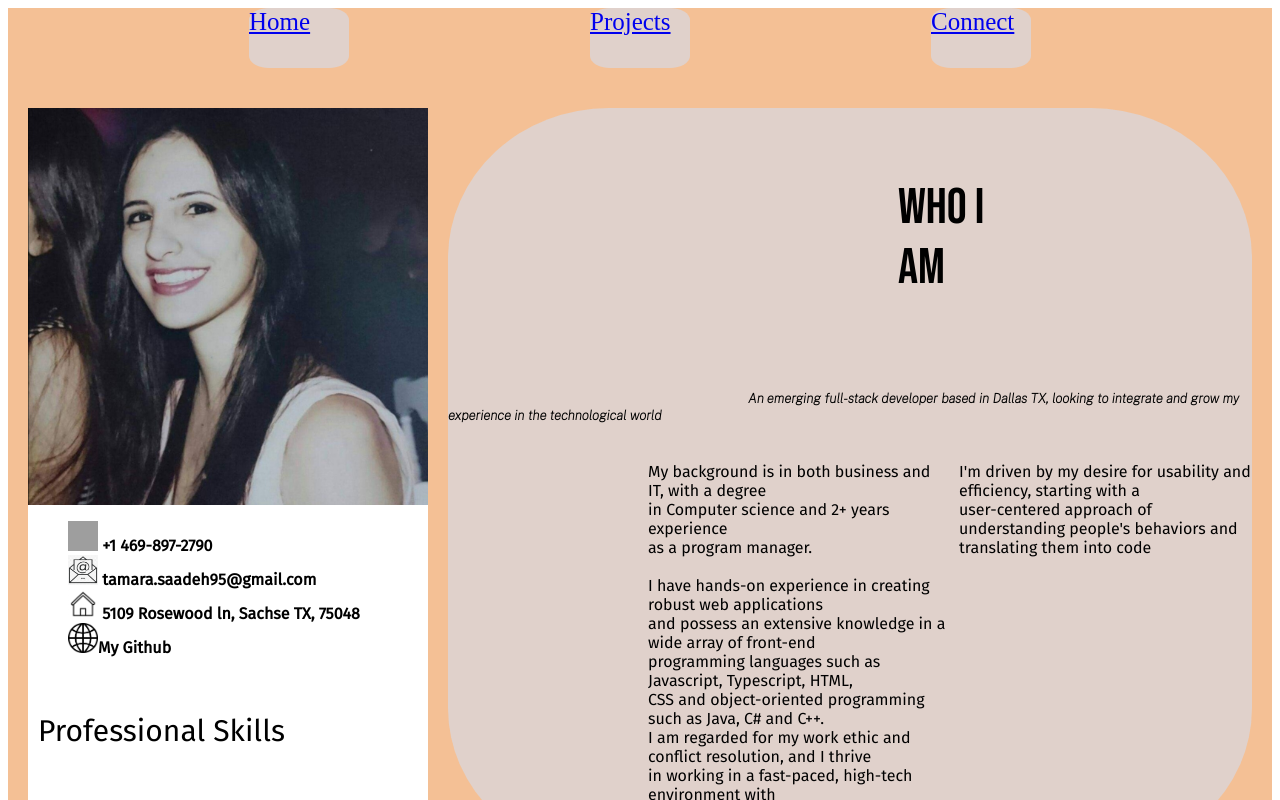
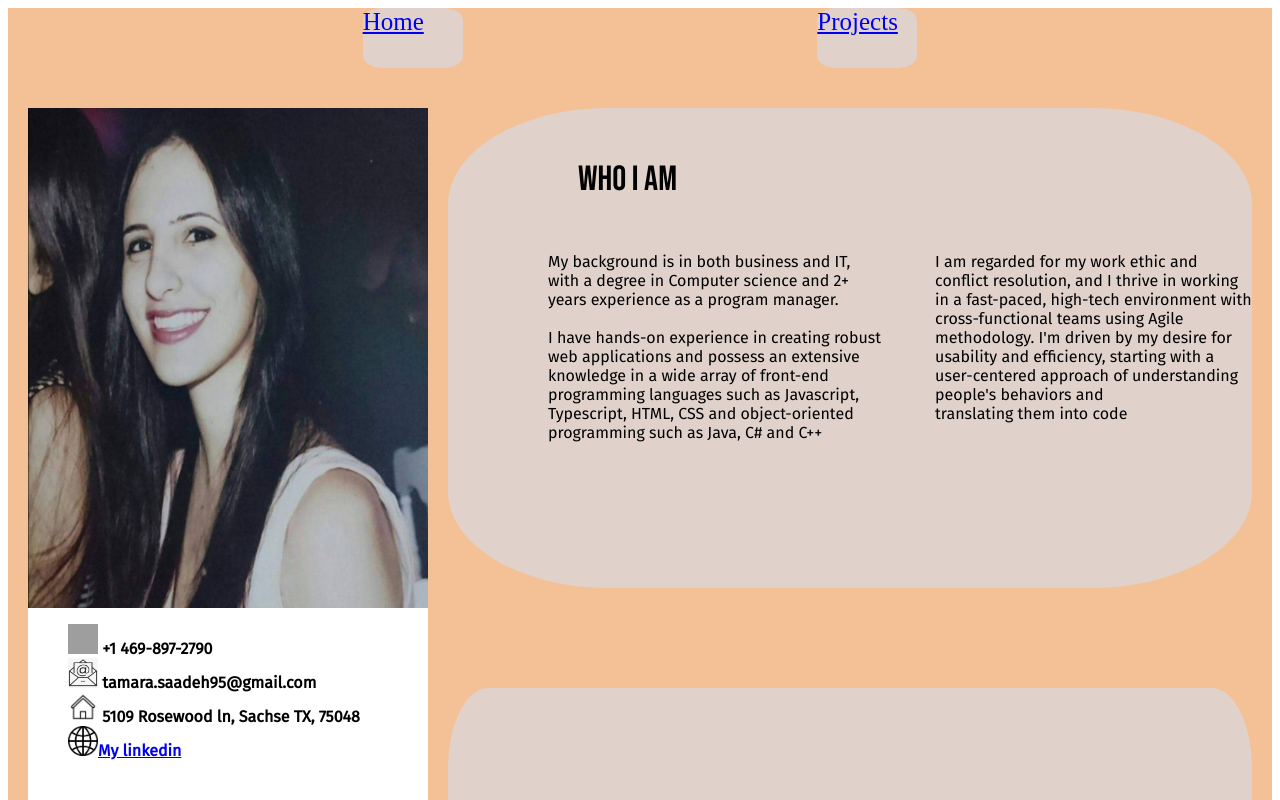
Before and after one commit to tamara-703/personal-portfolio, a React (Create React App) app: page / in a window 1280 px wide. Shown: the top 800 px of the page. Built offline with nearby package versions, Linux system fonts and the light colour scheme; grey boxes are pictures that could not be loaded.

Commit message:
Modified the text on the home page.

```diff
--- a/src/App.css
+++ b/src/App.css
@@ -21,7 +21,7 @@
 .img-container {
   display: flex;
   flex-direction: column;
-  height: 145vh;
+  height: 190vh;
   background-color: white;
 }
 
@@ -41,7 +41,8 @@
 
 .background-container {
   display: flex;
-  gap: 10px;
+  justify-content: space-evenly;
+  gap: 50px;
   font-family: "Fira Sans", sans-serif;
 }
 
@@ -61,6 +62,14 @@
   padding: 20px;
 }
 
+.main-edu-exp-container {
+  background-color: rgba(221, 212, 212, 0.856);
+  border: 2px;
+  border-radius: 5%;
+  margin-top: 100px;
+  height: 200vh;
+}
+
 /* CLASSES */
 
 .banner {
@@ -70,6 +79,7 @@
   border: 2px;
   background-color: rgba(221, 212, 212, 0.856);
   border-radius: 20%;
+  height: 60vh;
 }
 
 .contact-list {
@@ -92,34 +102,45 @@
   padding: 10px;
 }
 
+.boxes {
+  border: 2px;
+  border-radius: 20%;
+  /* background-color: rgb(228, 202, 178); */
+  background-color: rgba(221, 212, 212, 0.856);
+  width: 100px;
+  font-size: 25px;
+  margin-bottom: 20px;
+}
+
+.nav-container {
+  background-color: #f4c095;
+}
+
 /* IDs */
 
 #who-i-am {
   display: inline-block;
-  padding: 20px;
-  font-size: 50px;
-  margin-left: 430px;
+  font-size: 35px;
+  margin-left: 130px;
+  margin-top: 50px;
   /* margin: 0 50px 0 0; */
   font-family: "Bebas Neue", sans-serif;
-  /* background-color: gold; */
   width: 100px;
 }
 
-#i-am {
+/* #i-am {
     font-family: 'Public Sans', sans-serif;
-    margin-left: 300px;
-    margin-top: 200px;
-    margin-bottom: 200px;
-}
+} */
 
 #background {
   display: inline-block;
-  margin-left: 200px;
+   margin-left: 100px;
   font-family: "Fira Sans", sans-serif;
 }
 
 #background2 {
   font-family: "Fira Sans", sans-serif;
+
 }
 
 #edu-header {
@@ -154,17 +175,3 @@
 article {
   font-family: "Fira Sans", sans-serif;
 }
-
-.boxes {
-  border: 2px;
-  border-radius: 20%;
-  /* background-color: rgb(228, 202, 178); */
-  background-color: rgba(221, 212, 212, 0.856);
-  width: 100px;
-  font-size: 25px;
-  margin-bottom: 20px;
-}
-
-.nav-container {
-  background-color: #f4c095;
-}
--- a/src/App.js
+++ b/src/App.js
@@ -14,7 +14,6 @@ function App() {
       <Routes>
         <Route path="/" element={<Home />}></Route>
         <Route path="/projects" element={<Projects />}></Route>
-        <Route path="/contact" element={<Contact />}></Route>
       </Routes>
     </div>
   );
--- a/src/Components/Nav.js
+++ b/src/Components/Nav.js
@@ -6,7 +6,6 @@ export default function Nav()
         <div className='nav-container'>
             <Link to="/" className='boxes'>Home</Link>
             <Link to="/projects" className='boxes'>Projects</Link>
-            <Link to="/contact" className='boxes'>Connect</Link>
         </div>
     )
 }
--- a/src/pages/Home.js
+++ b/src/pages/Home.js
@@ -3,9 +3,8 @@ import PhoneIcon from "../phone-icon2.png";
 import EmailIcon from "../email-icon.png";
 import AddressIcon from "../address-icon.png";
 import WebsiteIcon from "../website-icon.png";
-import FourRating from '../four-rating.png';
-import ThreeRating from '../three-rating.png';
-
+import FourRating from "../four-rating.png";
+import ThreeRating from "../three-rating.png";
 
 export default function Home() {
   return (
@@ -37,8 +36,8 @@ export default function Home() {
             </li>
             <li>
               <img src={WebsiteIcon} height="30px" width="30px" />
-              <a href="https://github.com/tamara-703" target="_blank" />
-              <b>My Github</b>
+              <a href="https://www.linkedin.com/in/tamara-saadeh-83483818b/" target="_blank">
+              <b>My linkedin</b></a>
             </li>
           </ul>
 
@@ -69,8 +68,7 @@ export default function Home() {
               Node.js <img src={FourRating} width="60px" />
             </li>
             <li>
-              Microsoft Suite{" "}
-              <img src={FourRating} width="60px" />
+              Microsoft Suite <img src={FourRating} width="60px" />
             </li>
             <li>
               JIRA <img src={FourRating} width="60px" />
@@ -90,41 +88,30 @@ export default function Home() {
         <div class="main-container">
           <div class="banner">
             <p id="who-i-am">WHO I AM</p>
-          <h5>
-
+            {/* <h3>
               <span id="i-am">
-              An emerging full-stack developer based in Dallas TX, looking
-              to integrate and grow my experience in the technological world
+                An emerging full-stack developer based in Dallas TX, looking to
+                integrate and grow my experience in the technological world
               </span>
-          </h5>
+            </h3> */}
 
             <div class="background-container">
               <p id="background">
-              My background is in both business and IT, with a degree
-              <br />
-              in Computer science and 2+ years experience
-              <br />
-              as a program manager.
+                My background is in both business and IT, with a degree in
+                Computer science and 2+ years experience as a program manager.
                 <br />
                 <br />I have hands-on experience in creating robust web
-              applications
-              <br />
-              and possess an extensive knowledge in a wide array of front-end
-              <br />
-              programming languages such as Javascript, Typescript, HTML,
-              <br />
-              CSS and object-oriented programming such as Java, C# and C++.
-              <br />I am regarded for my work ethic and conflict resolution, and
-              I thrive
-              <br />
-              in working in a fast-paced, high-tech environment with
-              <br />
-              cross-functional teams using Agile methodology.
+                applications and possess an extensive knowledge in a wide array
+                of front-end programming languages such as Javascript,
+                Typescript, HTML, CSS and object-oriented programming such as
+                Java, C# and C++
               </p>
 
               <p id="background2">
-              I'm driven by my desire for usability and efficiency, starting
-              with a<br />
+                I am regarded for my work ethic and conflict resolution, and I
+                thrive in working in a fast-paced, high-tech environment with
+                cross-functional teams using Agile methodology. I'm driven by my
+                desire for usability and efficiency, starting with a<br />
                 user-centered approach of understanding people's behaviors and
                 <br />
                 translating them into code
@@ -133,6 +120,7 @@ export default function Home() {
           </div>
 
           {/* <!--EUDCAION SECTION--> */}
+          <div className="main-edu-exp-container">
             <h1 id="edu-header">Education</h1>
 
             <div class="edu-exp-container">
@@ -214,8 +202,8 @@ export default function Home() {
                 <ul class="exp-paragraphs">
                   <li>Supervised and audited company transaction details</li>
                   <li>
-                Created and compiled comprehensive financial reports to reflect
-                company's spending
+                    Created and compiled comprehensive financial reports to
+                    reflect company's spending
                   </li>
                   <li>
                     Collaborated with team members to implement a creative
@@ -248,8 +236,8 @@ export default function Home() {
                     current, and reliable
                   </li>
                   <li>
-                Reconciled job descriptions with position control to ensure that
-                there is a job
+                    Reconciled job descriptions with position control to ensure
+                    that there is a job
                     <br />
                     description for every job.{" "}
                   </li>
@@ -283,20 +271,21 @@ export default function Home() {
                     such as JIRA, Confluence, Open Project.
                   </li>
                   <li>
-                Provided direct administrative support to multiple IT project
-                managers and team leads,
+                    Provided direct administrative support to multiple IT
+                    project managers and team leads,
                     <br />
-                including calendar management, scheduling, and expense reports
+                    including calendar management, scheduling, and expense
+                    reports
                   </li>
                   <li>
-                Provided PowerPoint presentations and website orientations for
-                new employees, which included subjects related
+                    Provided PowerPoint presentations and website orientations
+                    for new employees, which included subjects related
                     <br />
                     to onboarding and admission processes.{" "}
                   </li>
                   <li>
-                Traversed and worked between the business and IT spectrum where
-                I used database queries
+                    Traversed and worked between the business and IT spectrum
+                    where I used database queries
                     <br />
                     to close incoming customer tickets
                   </li>
@@ -305,8 +294,8 @@ export default function Home() {
                     employment records
                   </li>
                   <li>
-                Tracking and providing guidance to employees and management on
-                timesheets, leaves, and payroll.
+                    Tracking and providing guidance to employees and management
+                    on timesheets, leaves, and payroll.
                   </li>
                   <li>
                     Prepared correspondence, forms, and reports according to
@@ -318,5 +307,6 @@ export default function Home() {
           </div>
         </div>
       </div>
+    </div>
   );
 }
```
Lines whose indentation alone changed are shown as unchanged.
